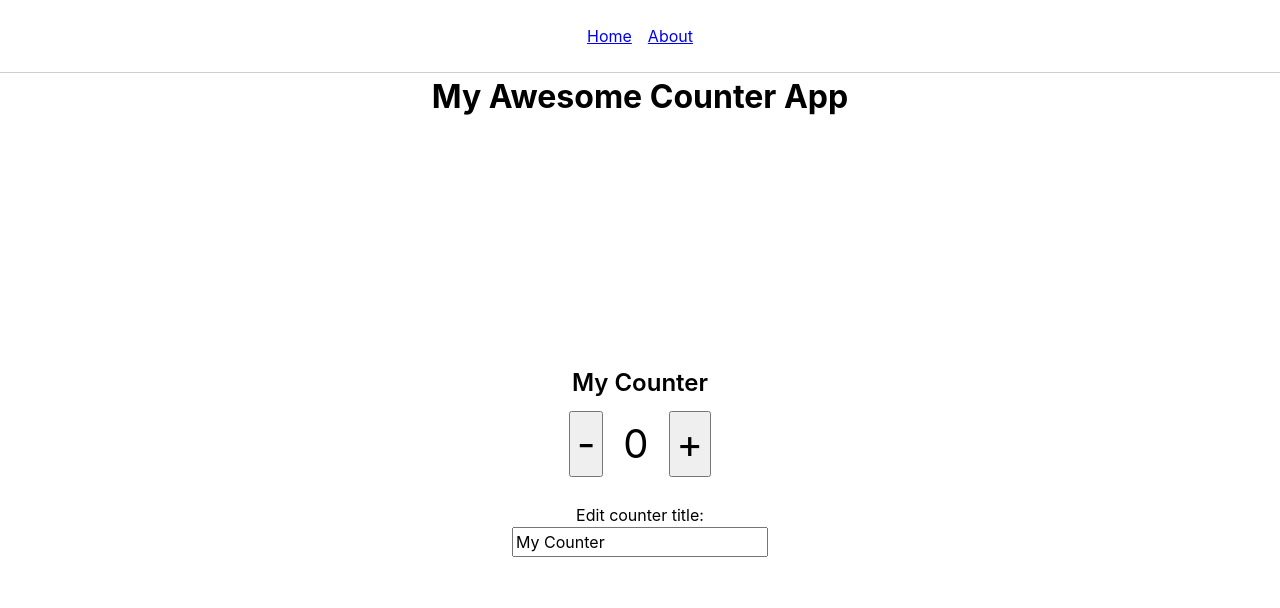
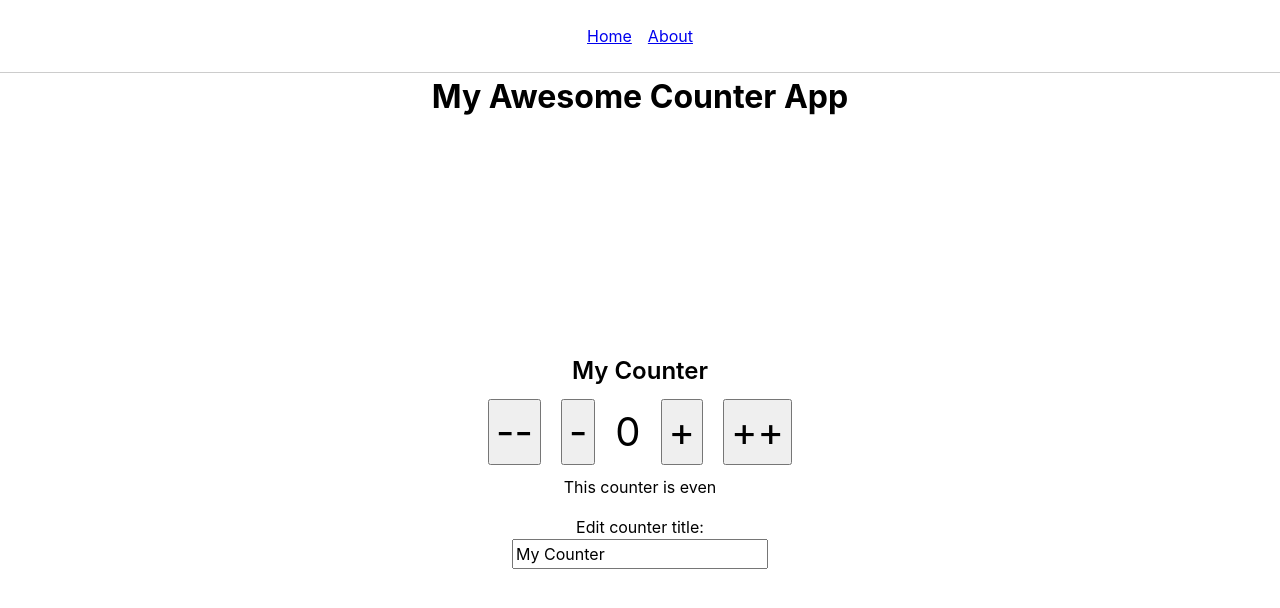
Before and after one commit to deejayjay/udemy-vue3-composition-api, a Vue app in the folder Section-2/vue-composition-api-basics/: page / in a window 1280 px wide. Shown: the top 608 px of the page. Built offline with nearby package versions, Linux system fonts and the light colour scheme.

Commit message:
Adds computed properties and watch

```diff
--- a/Section-2/vue-composition-api-basics/src/views/HomeView.vue
+++ b/Section-2/vue-composition-api-basics/src/views/HomeView.vue
@@ -3,17 +3,30 @@
   <div class="home">
     <div class="counter__wrapper">
       <h2 class="title">{{ counterData.title }}</h2>
+      <div>
         <button type="button"
                 class="btn"
-              @click="decreaseCounter">
+                @click="decreaseCounter(2)">
+          --
+        </button>
+        <button type="button"
+                class="btn"
+                @click="decreaseCounter(1)">
           -
         </button>
         <span class="counter">{{ counterData.count }}</span>
         <button type="button"
                 class="btn"
-              @click="increaseCounter">
+                @click="increaseCounter(1)">
           +
         </button>
+        <button type="button"
+                class="btn"
+                @click="increaseCounter(2)">
+          ++
+        </button>
+      </div>
+      <p>This counter is {{ oddOrEven }}</p>
       <div class="edit__wrapper">
         <label for="edit"
                class="edit__label">Edit counter title:</label>
@@ -27,7 +40,7 @@
 </template>
 
 <script setup>
-import { reactive } from 'vue';
+import { reactive, computed, watch } from 'vue';
 
 const appTitle = 'My Awesome Counter App'
 
@@ -36,15 +49,23 @@ const counterData = reactive({
   title: 'My Counter',
 });
 
-function increaseCounter() {
-  counterData.count++;
+watch(() => counterData.count, (newCount, _oldCount) => {
+  if (newCount === 20) {
+    alert('Counter is at 20!');
+  }
+})
+
+const oddOrEven = computed(() => counterData.count % 2 !== 0 ? 'odd' : 'even');
+
+function increaseCounter(number) {
+  counterData.count += number;
 }
 
-function decreaseCounter() {
-  if (counterData.count === 0) {
+function decreaseCounter(number) {
+  if (counterData.count === 0 || counterData.count - number < 0) {
     return;
   }
-  counterData.count--;
+  counterData.count -= number;
 }
 </script>
 
```
Lines whose indentation alone changed are shown as unchanged.
